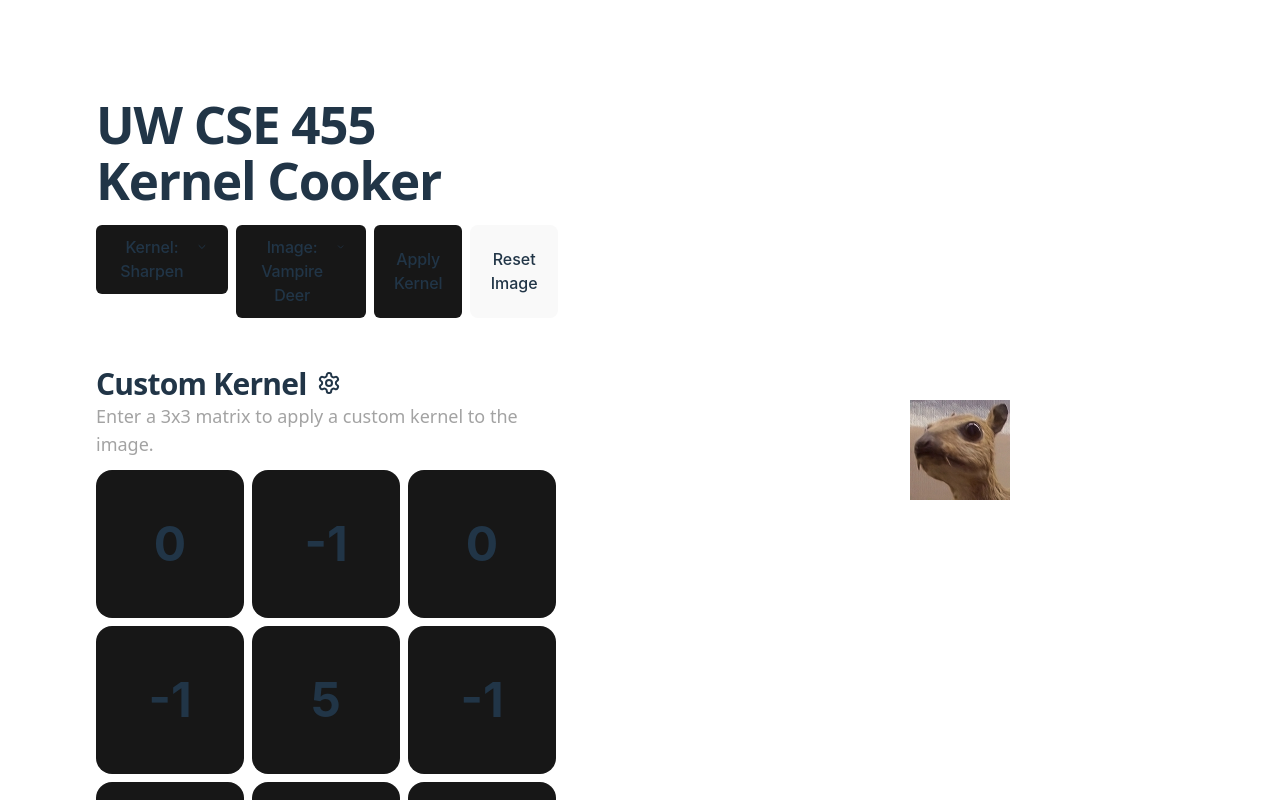
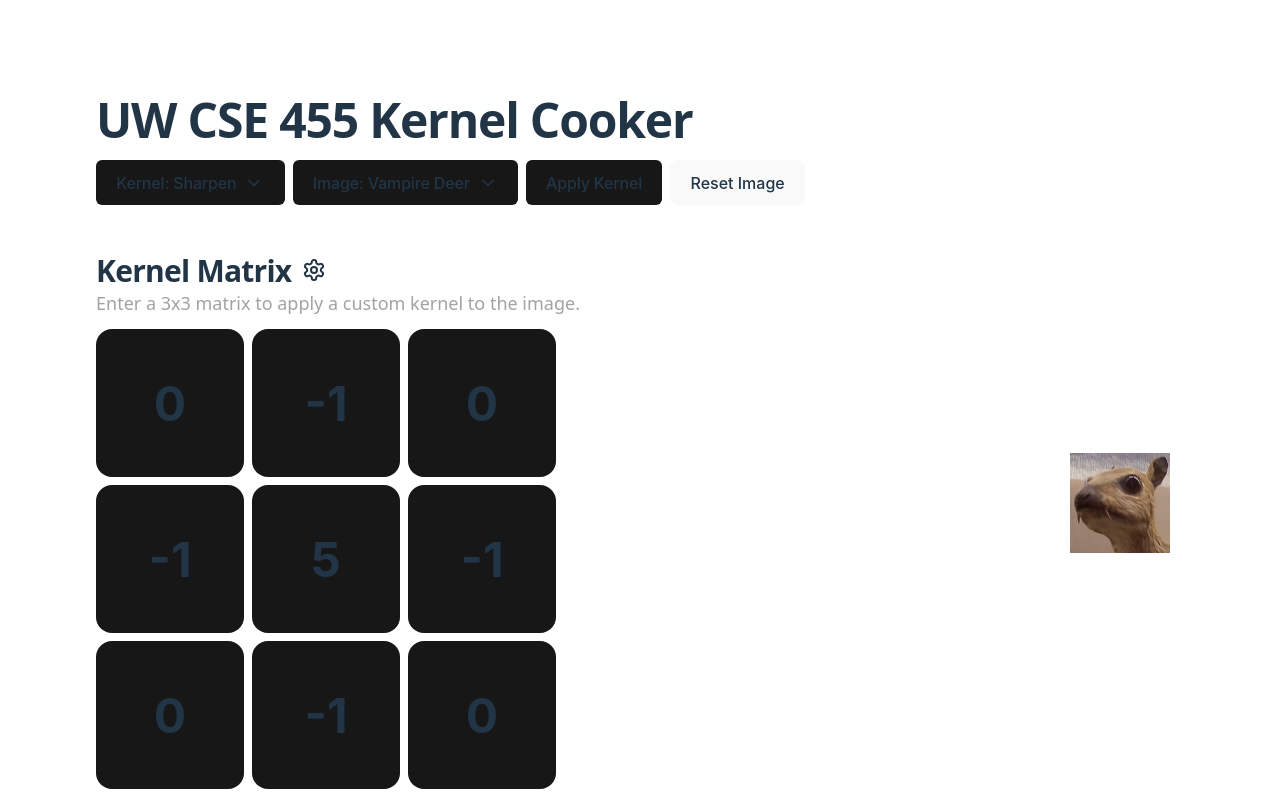
Before and after one commit to DerekZZhu/KernelCooker, a React (Vite) app: page / in a window 1280 px wide. Built offline with nearby package versions, Linux system fonts and the light colour scheme.

Commit message:
Start optimizing for smaller screens + Add links to names in footer.

```diff
--- a/src/App.css
+++ b/src/App.css
@@ -10,6 +10,11 @@ input::-webkit-inner-spin-button {
 /* Firefox */
 input[type=number] {
   -moz-appearance: textfield;
+}
+
+#root{
+
+  padding: 0;
 }
 /*
 #root {
--- a/src/App.jsx
+++ b/src/App.jsx
@@ -139,15 +139,15 @@ function App() {
   };
 
   return (
-    <main className='w-full h-screen grid grid-cols-2 overflow-x-hidden'>
+    <main className='w-full h-screen lg:grid lg:grid-cols-4 2xl:grid-cols-2 overflow-x-hidden max-w-[2000px] items-center mx-auto'>
       {loading && <div className=' bg-neutral-950/50 absolute z-10 h-screen w-screen cursor-wait'>
         <div className='flex justify-center items-center h-full'><p className='text-3xl font-bold text-white'>Loading...</p></div>
       </div>}
 
-      <div className='w-full h-full flex flex-col p-24'>
-        <h1 className='font-bold font-sans mb-4 tracking-tight'>UW CSE 455 Kernel Cooker</h1>
-        <div className="flex gap-2">
-          <Menu as="div" className="relative inline-block text-right">
+      <div className='w-full h-full flex flex-col p-24 2xl:col-span-1 lg:col-span-3'>
+        <h1 className='font-bold font-sans mb-4 tracking-tight text-3xl lg:text-4xl xl:text-5xl'>UW CSE 455 Kernel Cooker</h1>
+        <div className="flex gap-2 flex-wrap">
+          <Menu as="div" className="relative inline-block text-right w-full md:w-auto">
             <div>
               <Menu.Button className="inline-flex justify-center tracking-[-0.01em] w-full rounded-md border bg-neutral-900 ">
                 Kernel: {stringFilter} <ChevronDown className='ml-2 mt-0.5' size={20} />
@@ -184,7 +184,7 @@ function App() {
             </Menu.Items>
           </Menu>
 
-          <Menu as="div" className="relative inline-block text-right">
+          <Menu as="div" className="relative inline-block text-right  w-full md:w-auto">
             <div>
               <Menu.Button className="inline-flex justify-center w-full rounded-md border bg-neutral-900 tracking-[-0.01em]">
                 Image: {stringImage} <ChevronDown className='ml-2 mt-0.5' size={20} />
@@ -204,13 +204,13 @@ function App() {
               </div>
             </Menu.Items>
           </Menu>
-          <button onClick={modImage} className=' bg-neutral-900 rounded-md tracking-[-0.01em]'>Apply Kernel</button>
-          <button onClick={() => {drawImage(img)}}>Reset Image</button>
+          <button onClick={modImage} className=' bg-neutral-900 rounded-md tracking-[-0.01em]  w-full md:w-auto'>Apply Kernel</button>
+          <button onClick={() => {drawImage(img)}} className=' w-full md:w-auto'>Reset Image</button>
 
         </div>
 
         <div className='flex flex-col'>
-          <h2 className='font-semibold font-sans text-3xl mt-12 tracking-tight'>Custom Kernel <span className='inline-block'><button type="button" onClick={openModal} className=' bg-transparent ml-0.5 -mb-1 p-0'><Settings className='mt-1' /></button></span></h2>
+          <h2 className='font-semibold font-sans text-3xl mt-12 tracking-tight'>Kernel Matrix <span className='inline-block'><button type="button" onClick={openModal} className=' bg-transparent ml-0.5 -mb-1 p-0'><Settings className='mt-1' /></button></span></h2>
 
           <Transition appear show={isOpen} as={Fragment}>
         <Dialog as="div" className="relative z-10" onClose={closeModal}>
@@ -310,10 +310,10 @@ function App() {
 
 
         <div className="mt-24">
-          Built for CSE 455 by Derek Zhu and Ruslan Mukhamedvaleev.
+          Built for CSE 455 by <a className=' text-neutral-100 hover:text-white transition' href='https://www.linkedin.com/in/derek-zhu-873477215/'>Derek Zhu</a> and <a className='text-neutral-100 hover:text-white transition' href='https://www.ruslan.in'>Ruslan Mukhamedvaleev.</a>
         </div>
       </div>
-      <div className='flex justify-center items-center max-h-[900px] p-24'>
+      <div className='flex justify-center items-center max-h-[900px] w-1/6 2xl:w-full p-24 m-auto '>
 
         <canvas className='m-auto' ref={canvasRef}/>
       </div>
```
